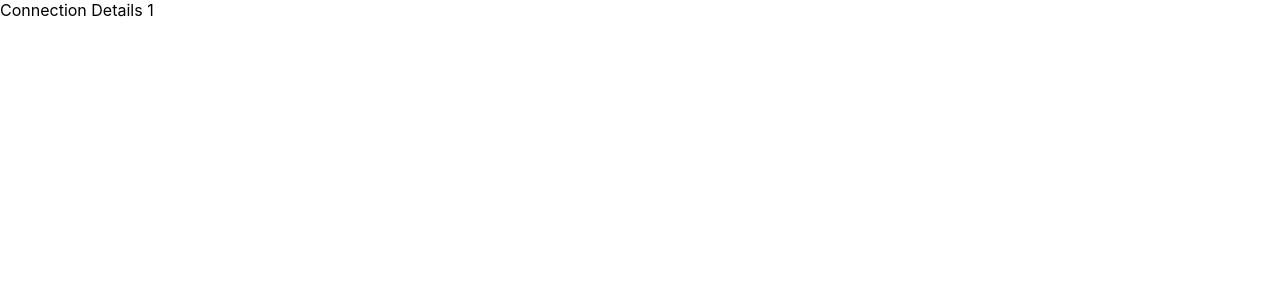
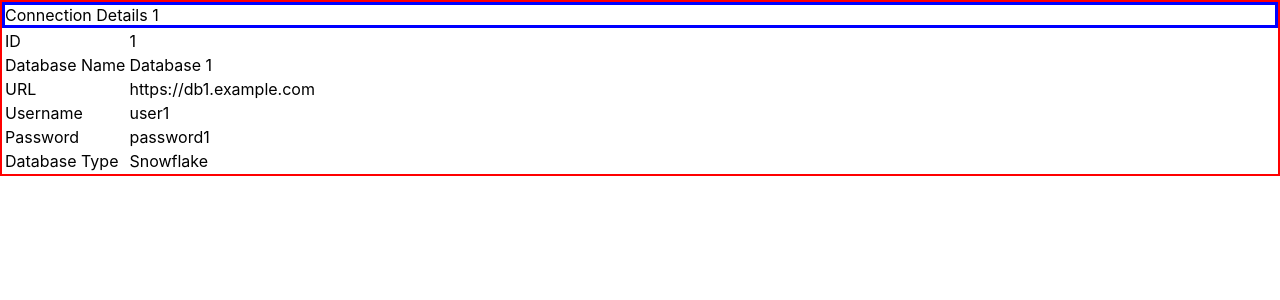
Before and after one commit to waz11/database-connection-manager, a React (Create React App) app: page /connection/1 in a window 1280 px wide. Shown: the top 300 px of the page. Built offline with nearby package versions, Linux system fonts and the light colour scheme; data requests are answered from the project's data file.

Commit message:
connection details page

```diff
--- a/package.json
+++ b/package.json
@@ -21,6 +21,7 @@
     "react-hook-form": "^7.51.5",
     "react-router-dom": "^6.23.1",
     "react-scripts": "5.0.1",
+    "sass": "^1.77.4",
     "styled-components": "^6.1.11",
     "typescript": "^4.9.5",
     "web-vitals": "^2.1.4"
--- /dev/null
+++ b/src/components/ConnectionField/ConnectionField.scss
@@ -0,0 +1,3 @@
+.connection-field {
+  display: flex;
+}
--- /dev/null
+++ b/src/components/ConnectionField/ConnectionField.tsx
@@ -0,0 +1,15 @@
+import "./ConnectionField.scss";
+
+interface IProps {
+  title: string;
+  value?: string;
+}
+
+const ConnectionField = ({ title, value = "" }: IProps) => (
+  <div className="connection-field">
+    <div>{title}</div>
+    <div>{value}</div>
+  </div>
+);
+
+export default ConnectionField;
--- /dev/null
+++ b/src/pages/ConnectionDetails/ConnectionDetails.scss
@@ -0,0 +1,7 @@
+.connection-details {
+  border: 2px solid red;
+
+  .title {
+    border: 3px solid blue;
+  }
+}
--- a/src/pages/ConnectionDetails/ConnectionDetails.tsx
+++ b/src/pages/ConnectionDetails/ConnectionDetails.tsx
@@ -1,9 +1,63 @@
+import "./ConnectionDetails.scss";
+import { useState, useEffect } from "react";
 import { useParams } from "react-router-dom";
+import axios from "axios";
+import ConnectionField from "../../components/ConnectionField/ConnectionField";
+
+interface IConnection {
+  id: string;
+  name: string;
+  url: string;
+  username: string;
+  password: string;
+  type: string;
+}
+
+interface IField {
+  id: string;
+  title: string;
+}
+
+const connectionFields: IField[] = [
+  { id: "id", title: "ID" },
+  { id: "name", title: "Database Name" },
+  { id: "url", title: "URL" },
+  { id: "username", title: "Username" },
+  { id: "password", title: "Password" },
+  { id: "type", title: "Database Type" },
+];
+
+const fakeServerUrl = "http://localhost:4000/databases";
 
 const ConnectionDetails = () => {
+  const [connection, setConnection] = useState<Record<string, string>>();
   const { id } = useParams();
 
-  return <div>Connection Details {id}</div>;
+  useEffect(() => {
+    axios
+      .get(`${fakeServerUrl}/${id}`)
+      .then((response) => {
+        setConnection(response.data);
+      })
+      .catch();
+  }, []);
+
+  return (
+    <div className="connection-details">
+      <div className="title">Connection Details {id}</div>
+
+      <div className="info">
+        <table>
+          {connectionFields.map((field) => (
+            <tr key={field.id}>
+              <td>{field.title}</td>
+              <td>{connection?.[field.id] || ""}</td>
+            </tr>
+          ))}
+        </table>
+      </div>
+    </div>
+  );
 };
 
 export default ConnectionDetails;
```
Also changed, not shown: 1 other file (tests, documents, lock files or other folders).
